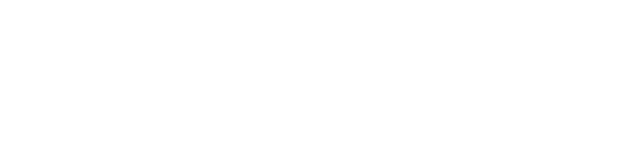
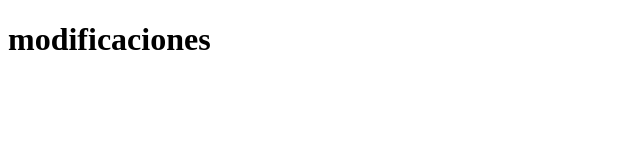
Before and after one commit to faditta/entorns_desenvolupament_prova, a plain HTML site: page index.html in a window 1280 px wide. Shown: the whole page, without its empty margins (0-640 px from the left). Drawn offline with Linux system fonts and the light colour scheme.

Commit message:
modificaciones

```diff
--- a/index.html
+++ b/index.html
@@ -7,6 +7,7 @@
         <title>titulo</title>
     </head>
     <body>
+        <h1>modificaciones</h1>
 
 
     </body>
```
